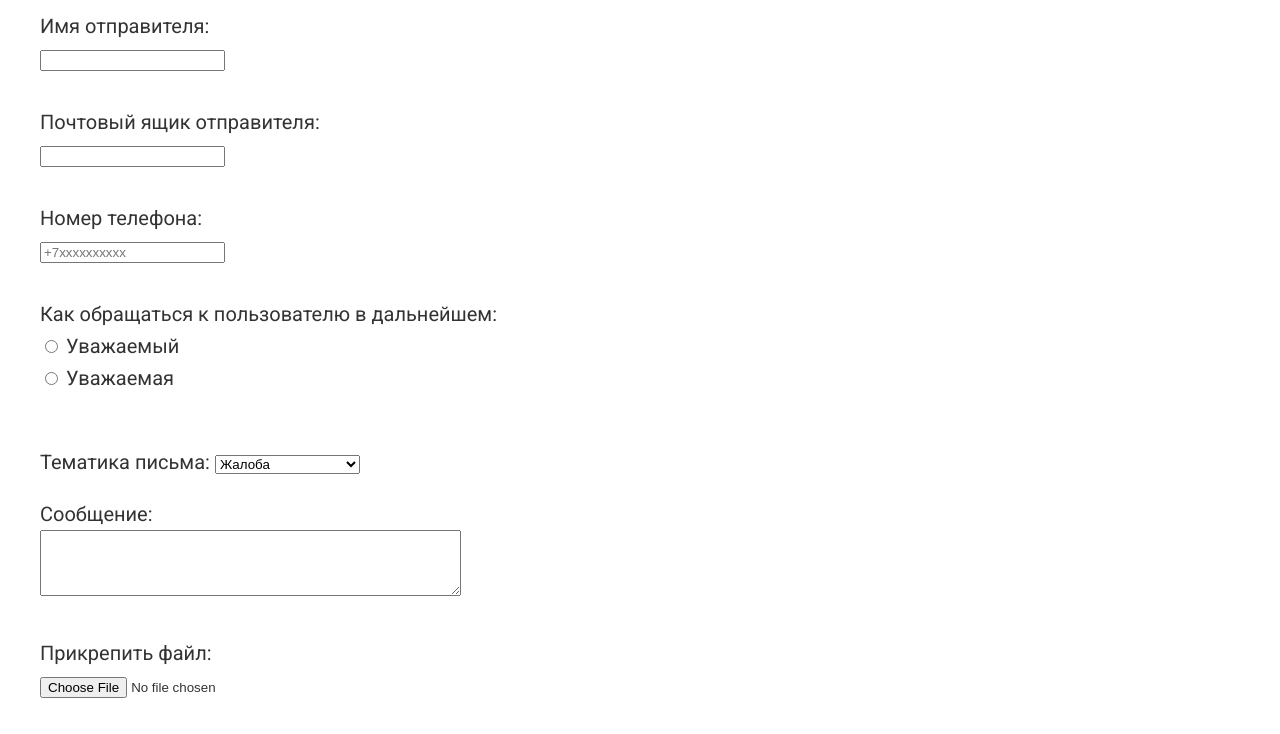
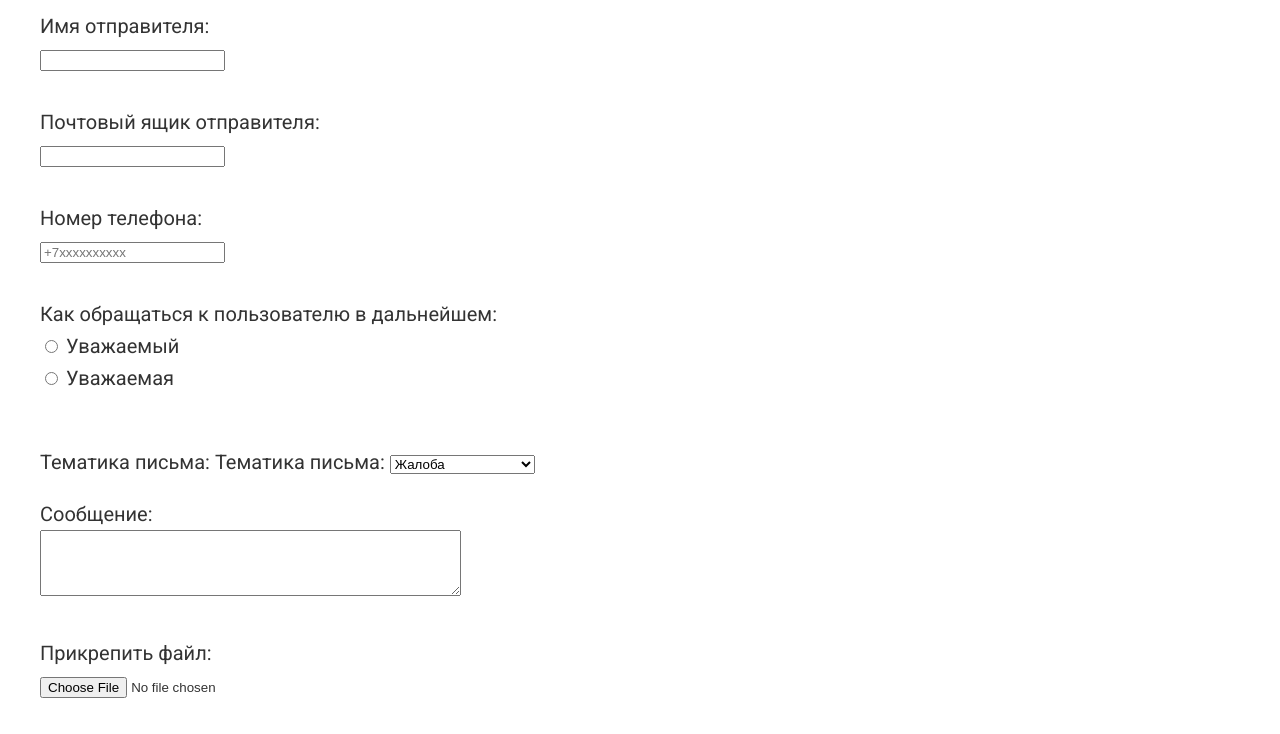
Before and after one commit to tooo196/CoffeeShop_Kulakovskaya, a plain HTML site: page Contacts.html in a window 1280 px wide. Shown: the part 347-1081 px from the top of the page. Drawn offline with Linux system fonts and the light colour scheme.

Commit message:
коммит1

```diff
--- a/Contacts.html
+++ b/Contacts.html
@@ -45,12 +45,15 @@
       <label for="female">Уважаемая</label><br><br>
 
       <p>Тематика письма:
+        <label>
+          Тематика письма:
           <select name="subject">
             <option value="1">Жалоба</option>
             <option value="2">Предложения</option>
             <option value="3">Дружба</option>
             <option value="4">Совместный проект</option>
           </select>
+        </label>
       </p>
 
       <label for="message">Сообщение:</label><br>
```
Lines whose indentation alone changed are shown as unchanged.
